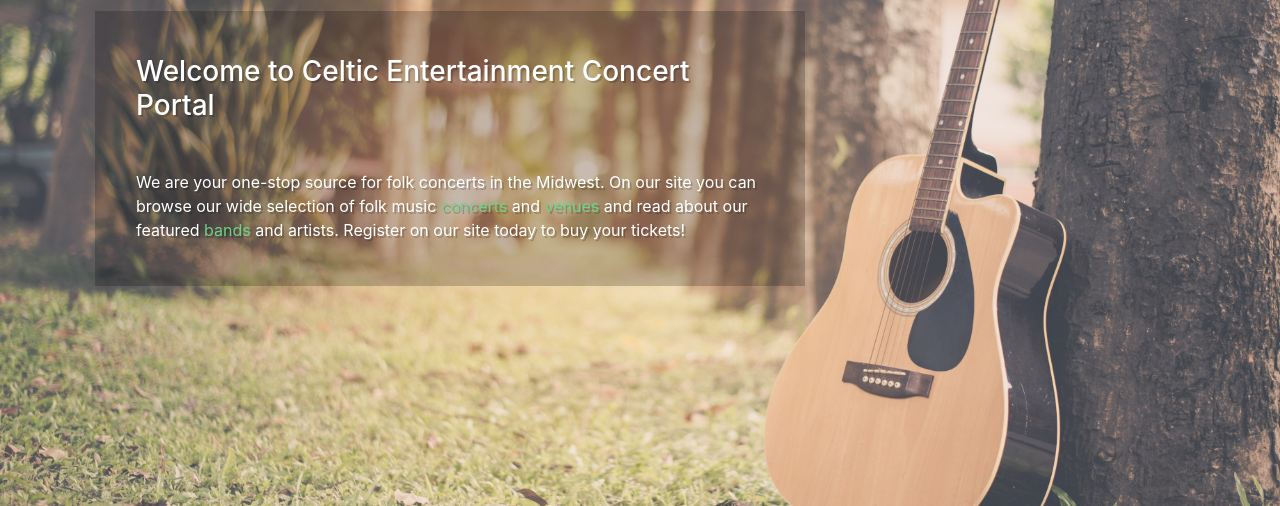
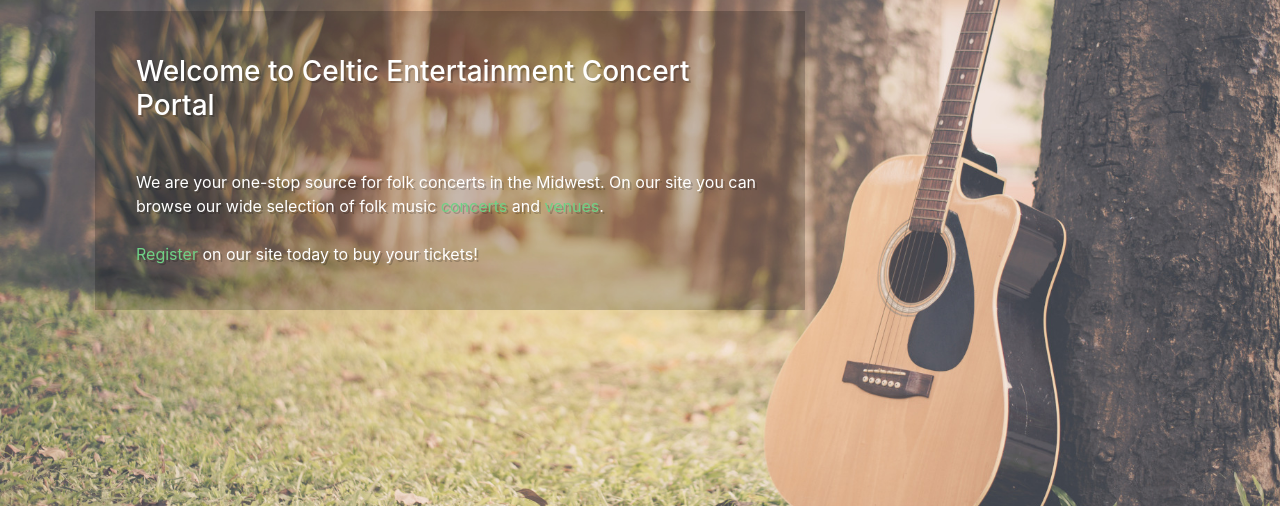
Before and after one commit to bhildeb/COSC571_celtic_entertainment_grp, a PHP site: page / in a window 1280 px wide. Shown: the part 249-755 px from the top of the page. Run offline with PHP 8.4, Linux system fonts and the light colour scheme.

Commit message:
updates to index.php

```diff
--- a/index.php
+++ b/index.php
@@ -18,9 +18,8 @@
               <div class="mx-3 pt-3 pb-4">
                 We are your one-stop source for folk concerts in the Midwest.
                 On our site you can browse our wide selection of folk music
-                <a href="concerts.php">concerts</a> and <a href="venues.php">venues</a>
-                and read about our featured <a href="bands.php">bands</a>
-                and artists. Register on our site today to buy your tickets!
+                <a href="concerts.php">concerts</a> and <a href="venues.php">venues</a>.<br><br>
+                <a href="register.php">Register</a> on our site today to buy your tickets!
               </div>
             </div>
           </div>
```
